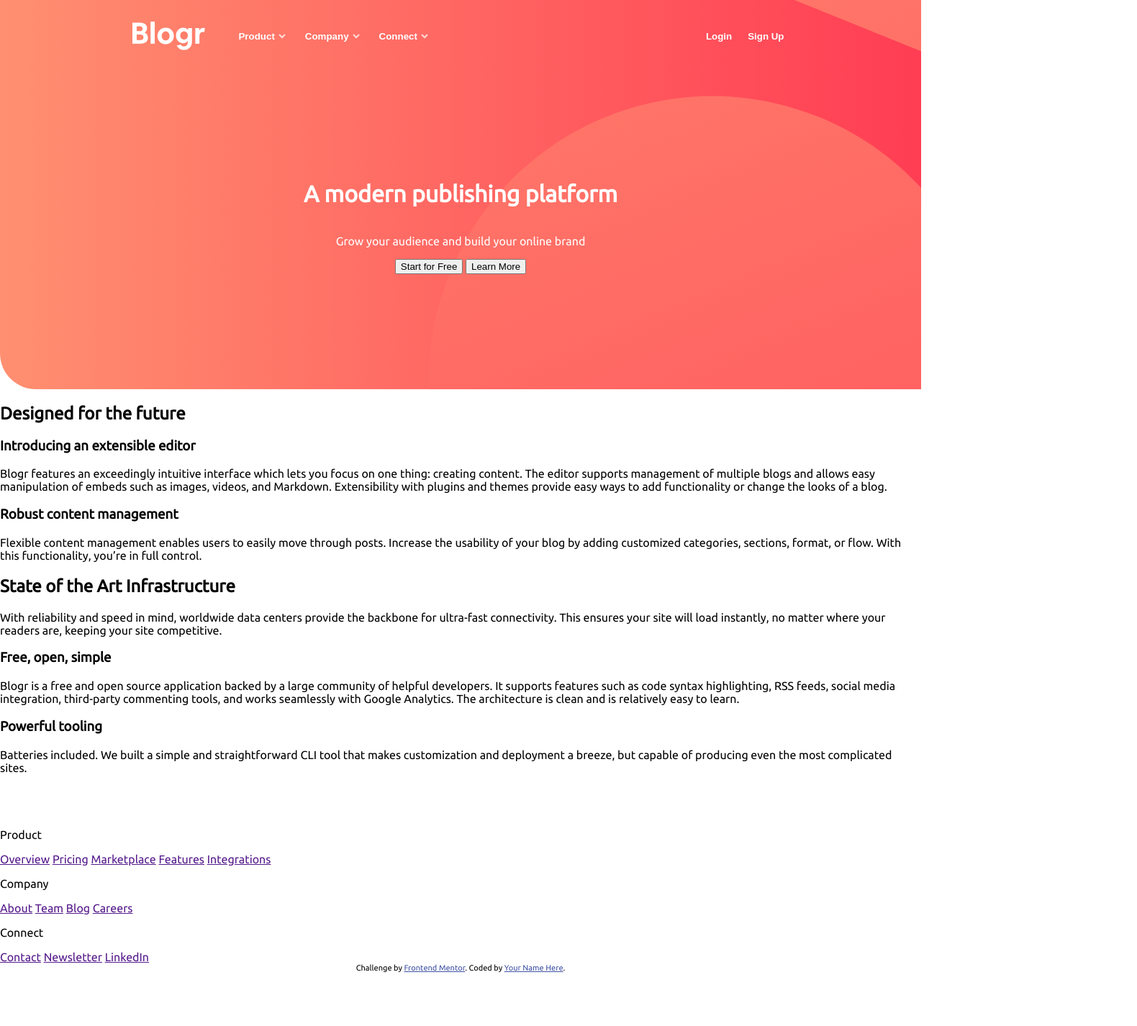
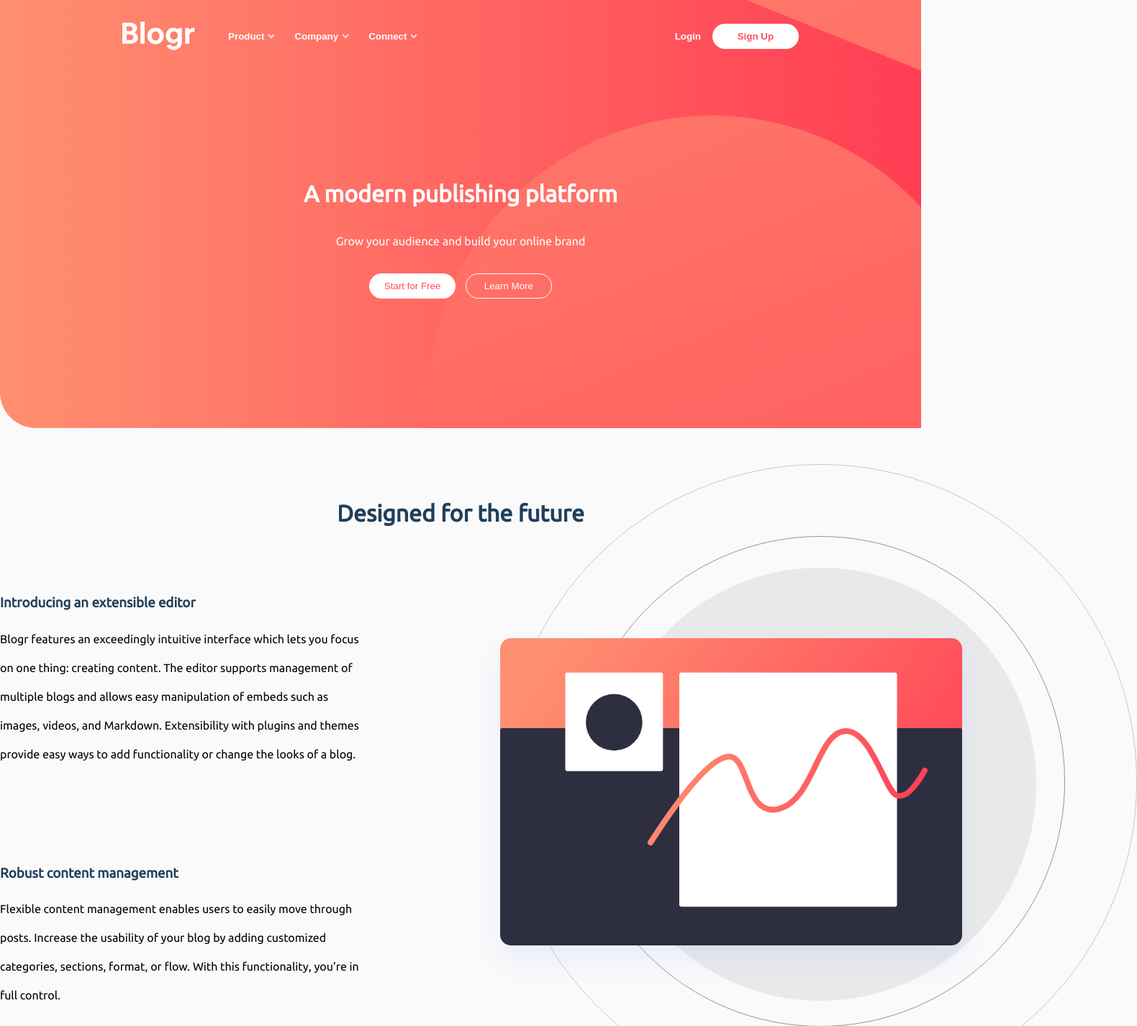
Before and after one commit to tatsuosaka/Projetos, a plain HTML site: page Projetos/Blogr-Landing-Page/index.html in a window 1280 px wide. Shown: the top 1426 px of the page at 72% size, 1580 px wide, since content can reach past the window. Before the commit the page ends 1351 px from the top, so only its background shows below. Drawn offline with Linux system fonts and the light colour scheme.

Commit message:
Blogr Landing Page Update

```diff
--- a/Projetos/Blogr-Landing-Page/index.html
+++ b/Projetos/Blogr-Landing-Page/index.html
@@ -47,7 +47,7 @@
           </div>
         </div>
       </div>
-      <div>
+      <div class="login-zone">
         <button>Login</button>
         <button>Sign Up</button>
       </div>
@@ -62,9 +62,10 @@
     </div>
   </div>
 
-
+  <div class="sections">
+    <div class="section">
       <div>
-    <div>
+        <img src="./images/illustration-editor-desktop.svg" alt="">
         <h2>Designed for the future</h2>
         <div>
           <h3>Introducing an extensible editor</h3>
@@ -78,12 +79,15 @@
           <p>Flexible content management enables users to easily move through posts. Increase the usability of your blog
             by adding customized categories, sections, format, or flow. With this functionality, you’re in full control.</p>
         </div>
-
       </div>
+      <div>
+        <img src="./images/illustration-phones.svg" alt="">
         <div>
           <h2>State of the Art Infrastructure</h2>
           <p>With reliability and speed in mind, worldwide data centers provide the backbone for ultra-fast connectivity.
             This ensures your site will load instantly, no matter where your readers are, keeping your site competitive.</p>
+        </div>
+
       </div>
       <div>
         <h3>Free, open, simple</h3>
@@ -119,6 +123,7 @@
         </div>
       </div>
     </div>
+  </div>
 
   <div class="attribution">
     Challenge by <a href="https://www.frontendmentor.io?ref=challenge" target="_blank">Frontend Mentor</a>.
--- a/Projetos/Blogr-Landing-Page/style.css
+++ b/Projetos/Blogr-Landing-Page/style.css
@@ -2,6 +2,7 @@ html, body {
     margin: 0;
     padding: 0;
     font-family: 'Ubuntu', sans-serif;
+    background-color: #fafafa;
 }
 
 nav, .presentation {
@@ -28,8 +29,55 @@ nav button {
     border: none;
     color: #fff;
     font-weight: 600;
+    justify-content: center;
 }
-
+.login-zone button:nth-child(1){
+    transition: 0.3s;
+}
+.login-zone button:nth-child(2){
+    background-color: #fff;
+    padding: 10px;
+    width: 120px;
+    text-align: center;
+    border-radius: 50px;
+    color: #fe4e5a;
+    transition: 0.3s;
+}
+.login-zone button:nth-child(2):hover{
+    color: #fff;
+    background-color: #fe4e5a;
+    cursor: pointer;
+}
+.login-zone button:nth-child(1):hover{
+    color: #ffd0d2;
+    cursor: pointer;
+}
+.presentation button:nth-child(1){
+    background-color: #fff;
+    padding: 10px;
+    width: 120px;
+    text-align: center;
+    border-radius: 50px;
+    color: #fe4e5a;
+    transition: 0.3s;
+    border: none;
+    margin-right: 10px;
+}
+.presentation button:nth-child(2){
+    background-color: #ffffff00;
+    padding: 10px;
+    width: 120px;
+    text-align: center;
+    border-radius: 50px;
+    color: #fff;
+    transition: 0.3s;
+    outline: 1px solid #fff;
+    border: none;
+    outline-offset: -1px;
+}
+.presentation div {
+    margin: 20px 0;
+}
 .product-list, .company-list, .connect-list {
     visibility: hidden;
     opacity: 0;
@@ -75,10 +123,52 @@ nav button {
     background-position: center;
     background-repeat: no-repeat;
 }
-
-
 .container {
     background-position:left;
     background-image: url(./images/bg-pattern-intro-desktop.svg), linear-gradient(to right, hsl(13, 100%, 72%), hsl(353, 100%, 62%));
     border-bottom-left-radius: 50px;
 }
+.sections {
+    display: flex;
+    justify-content: center;
+}
+.section div:nth-child(1){
+    position: relative;
+}
+.section h3, .section h2 {
+    color: hsl(208, 49%, 24%);
+}
+.section h2 {
+    font-size: xx-large;
+    text-align: center;
+    margin-top: 100px;
+}
+.section p {
+    line-height: 40px;
+}
+.section div:nth-child(1) img  {
+    position: absolute;
+    right: -300px;
+    top: -50px;
+    user-select: none;
+    pointer-events: none;
+}
+.section div:nth-child(1) div  {
+    width: 40%;
+    padding: 50px;
+    padding-left: 0;
+}
+
+.section div:nth-child(2)  {
+    display: flex;
+    padding: 50px;
+    background-image:url(./images/bg-pattern-circles.svg), linear-gradient(to right, hsl(237, 17%, 21%), hsl(237, 23%, 32%) );
+    background-repeat: no-repeat;
+    background-position: bottom left;
+    border-top-right-radius: 50px;
+    border-bottom-left-radius: 50px;
+}
+.section div:nth-child(2) h2, .section div:nth-child(2) p {
+    color: #fff;
+    width: 40%;
+}
```
Lines whose indentation alone changed are shown as unchanged.
